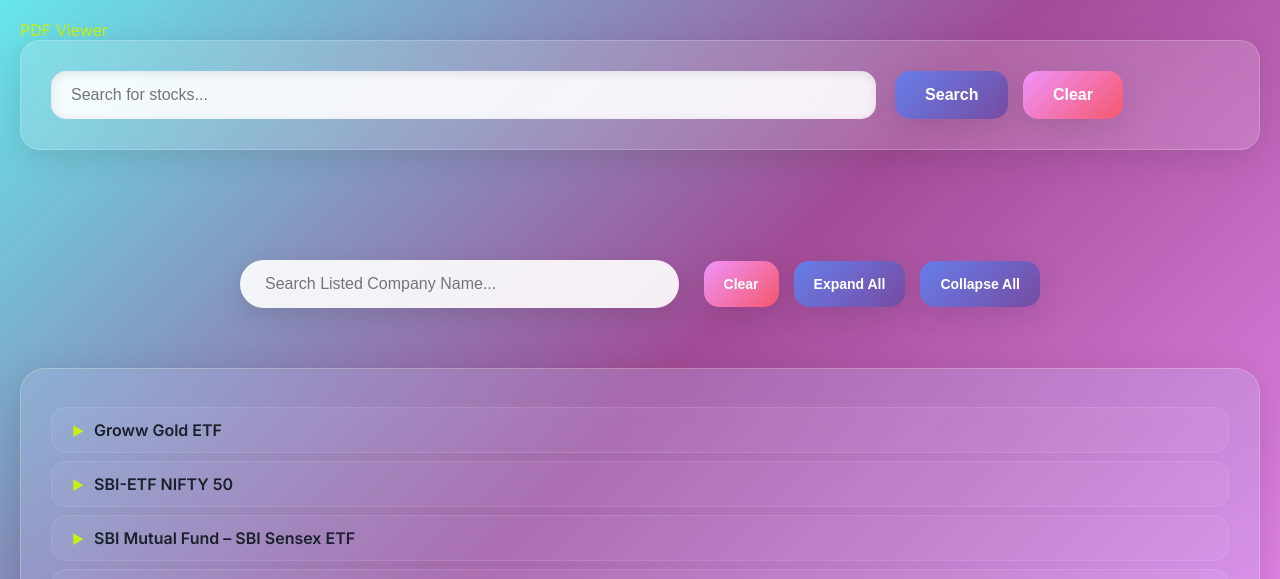
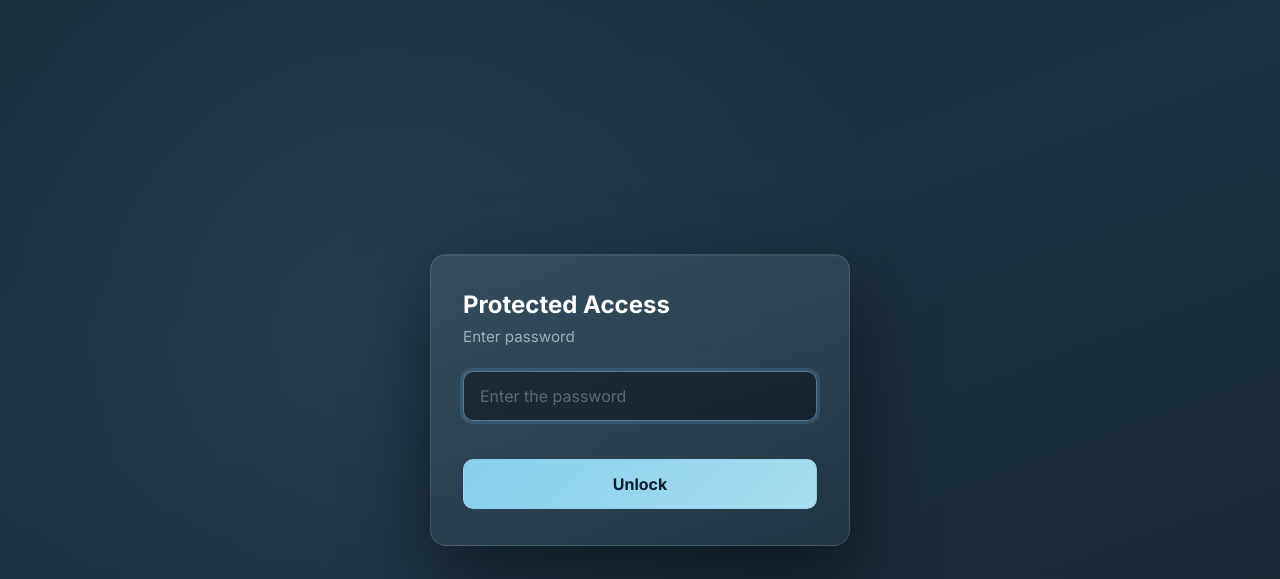
Before and after one commit to HemachandranSS/stock-list, a plain HTML site: page pages/etfs.html in a window 1280 px wide. Shown: the top 579 px of the page. Drawn offline with Linux system fonts and the light colour scheme.

Commit message:
Added login protection

```diff
--- /dev/null
+++ b/assets/login.css
@@ -0,0 +1,116 @@
+/* Login Overlay Styles */
+html.locked {
+    background: #1a2e3b;
+    /* Prevent flashes of bright backgrounds */
+}
+
+/* Hide everything in body except the overlay when locked */
+html.locked body>*:not(#loginOverlay) {
+    display: none !important;
+}
+
+#loginOverlay {
+    position: fixed;
+    inset: 0;
+    z-index: 999999;
+    display: flex;
+    align-items: center;
+    justify-content: center;
+    background:
+        radial-gradient(circle at 30% 40%, rgba(40, 70, 90, 0.6) 0%, transparent 50%),
+        linear-gradient(160deg, #1a2e3b 0%, #1c3040 40%, #162830 100%);
+    backdrop-filter: blur(8px);
+}
+
+#loginOverlay.hidden {
+    display: none !important;
+}
+
+.login-card {
+    width: min(420px, 90vw);
+    padding: 36px 32px;
+    border-radius: 16px;
+    background: linear-gradient(165deg, rgba(60, 85, 100, 0.7), rgba(40, 60, 75, 0.55));
+    border: 1px solid rgba(255, 255, 255, 0.12);
+    box-shadow: 0 30px 80px rgba(0, 0, 0, 0.5), inset 0 1px 0 rgba(255, 255, 255, 0.08);
+    backdrop-filter: blur(30px);
+    font-family: "Inter", system-ui, sans-serif;
+    color: #fff;
+    box-sizing: border-box;
+    text-align: left;
+}
+
+.login-card h2 {
+    margin: 0 0 6px;
+    font-size: 1.5rem;
+    font-weight: 800;
+    color: #fff;
+    line-height: 1.2;
+}
+
+.login-card p {
+    margin: 0 0 24px;
+    color: rgba(255, 255, 255, 0.55);
+    font-size: 0.95rem;
+    line-height: 1.5;
+}
+
+.login-card input {
+    width: 100%;
+    padding: 14px 16px;
+    border-radius: 10px;
+    border: 1px solid rgba(255, 255, 255, 0.12) !important;
+    background: rgba(0, 0, 0, 0.25) !important;
+    color: #fff !important;
+    font-family: inherit;
+    font-size: 1rem;
+    outline: none;
+    transition: all 0.25s ease;
+    box-sizing: border-box;
+    margin: 0;
+    box-shadow: none !important;
+}
+
+.login-card input::placeholder {
+    color: rgba(255, 255, 255, 0.3);
+}
+
+.login-card input:focus {
+    border-color: rgba(135, 206, 250, 0.5) !important;
+    box-shadow: 0 0 0 3px rgba(135, 206, 250, 0.15) !important;
+    background: rgba(0, 0, 0, 0.4) !important;
+}
+
+#loginError {
+    color: #ff7b7b;
+    font-size: 0.85rem;
+    min-height: 24px;
+    margin-top: 8px;
+    font-weight: 500;
+}
+
+.login-card button {
+    width: 100%;
+    padding: 14px;
+    border: 1px solid rgba(135, 206, 250, 0.3) !important;
+    border-radius: 10px;
+    background: linear-gradient(135deg, #87ceeb, #a8ddf0) !important;
+    color: #0d2030 !important;
+    font-family: inherit;
+    font-size: 1rem;
+    font-weight: 700;
+    cursor: pointer;
+    transition: all 0.25s ease;
+    margin-top: 4px;
+    box-shadow: none !important;
+}
+
+.login-card button:hover {
+    background: linear-gradient(135deg, #9dd8f0, #bbebff) !important;
+    transform: translateY(-1px);
+    box-shadow: 0 8px 24px rgba(135, 206, 250, 0.3) !important;
+}
+
+.login-card button:active {
+    transform: translateY(0);
+}
--- /dev/null
+++ b/assets/login.js
@@ -0,0 +1,56 @@
+// Immediately lock the page to prevent flashing
+document.documentElement.classList.add('locked');
+
+document.addEventListener('DOMContentLoaded', () => {
+    // Determine today's password: YYYY-MM-DD-enjoy
+    const now = new Date();
+    const y = now.getFullYear();
+    const m = String(now.getMonth() + 1).padStart(2, '0');
+    const d = String(now.getDate()).padStart(2, '0');
+    const PASSWORD = `${y}-${m}-${d}-enjoy`;
+
+    // Inject overlay HTML if not already there
+    if (!document.getElementById('loginOverlay')) {
+        const overlayHtml = `
+            <div id="loginOverlay">
+                <div class="login-card">
+                    <h2>Protected Access</h2>
+                    <p>Enter password</p>
+                    <input type="password" id="loginPassword" placeholder="Enter the password" autocomplete="off" />
+                    <div id="loginError"></div>
+                    <button id="loginBtn">Unlock</button>
+                </div>
+            </div>
+        `;
+        document.body.insertAdjacentHTML('afterbegin', overlayHtml);
+    }
+
+    const overlay = document.getElementById('loginOverlay');
+    const pwInput = document.getElementById('loginPassword');
+    const errDiv = document.getElementById('loginError');
+    const btn = document.getElementById('loginBtn');
+
+    // Focus input on load
+    setTimeout(() => {
+        if (pwInput) pwInput.focus();
+    }, 50);
+
+    function tryUnlock() {
+        if (pwInput.value === PASSWORD) {
+            overlay.classList.add('hidden');
+            document.documentElement.classList.remove('locked');
+            errDiv.textContent = '';
+        } else {
+            errDiv.textContent = 'Incorrect password. Try again.';
+            pwInput.value = '';
+            pwInput.focus();
+        }
+    }
+
+    if (btn && pwInput) {
+        btn.addEventListener('click', tryUnlock);
+        pwInput.addEventListener('keydown', function (e) {
+            if (e.key === 'Enter') tryUnlock();
+        });
+    }
+});
--- a/index.html
+++ b/index.html
@@ -84,6 +84,8 @@
       }
     }
   </style>
+    <link rel="stylesheet" href="assets/login.css" />
+    <script src="assets/login.js"></script>
 </head>
 
 <body>
--- a/pages/etfs.html
+++ b/pages/etfs.html
@@ -5,7 +5,9 @@
       <meta name="viewport" content="width=device-width, initial-scale=1.0" />
       <title>Equity Market Companies</title>
       <link rel="stylesheet" href="../etfs_assets/styles.css" />
-   </head>
+       <link rel="stylesheet" href="../assets/login.css" />
+    <script src="../assets/login.js"></script>
+</head>
    <body>
       <div class="container">
         <a href="one_page_viewer.html" target="_blank">PDF Viewer</a>
```
Also changed, not shown: pages/checklist_form.html (+2 -0 lines), pages/dual_pdf_viewer.html (+2 -0 lines), pages/family_form.html (+2 -0 lines), pages/monthly_budget_planner.html (+2 -0 lines), pages/mutual_funds.html (+3 -1 lines), pages/one_page_viewer.html (+3 -1 lines), pages/personal_financial_statement.html (+2 -0 lines), pages/yearly_budget_planner.html (+2 -0 lines).
